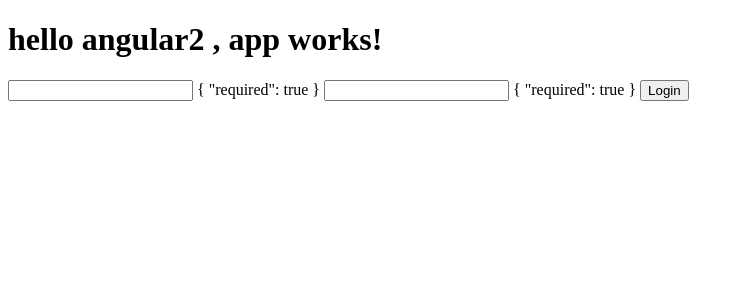
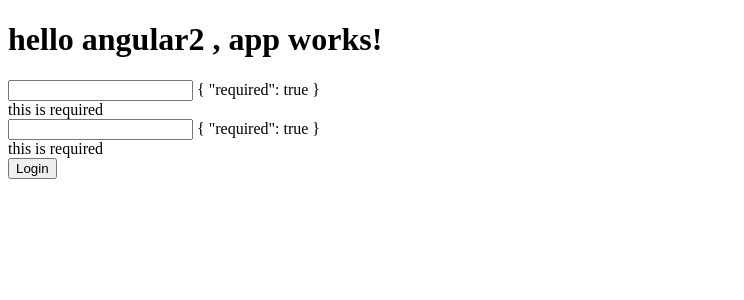
Before and after one commit to Hellowor1d/hello-angular2, an Angular app in the folder hello-angular/: page / in a window 1280 px wide. Shown: the top 300 px of the page, without its empty margins (0-744 px from the left). Built offline with nearby package versions, Linux system fonts and the light colour scheme.

Commit message:
加入表单验证提示信息，友好化

```diff
--- a/hello-angular/src/app/login/login.component.ts
+++ b/hello-angular/src/app/login/login.component.ts
@@ -9,8 +9,11 @@ import { Component, OnInit, Inject } from '@angular/core';
   selector: 'app-login',
   template: `
     <div>
-        <input [(ngModel)]="username" type="text" #usernameRef="ngModel" required> {{usernameRef.errors | json}}
+        <input [(ngModel)]="username" type="text" #usernameRef="ngModel" required minlength="3"> {{usernameRef.errors | json}}
+        <div *ngIf="usernameRef.errors?.required">this is required</div>
+        <div *ngIf="usernameRef.errors?.minlength">should be at least 3 charactors</div>
         <input [(ngModel)]="password" type="password" #passwordRef="ngModel" required> {{passwordRef.errors | json}}
+         <div *ngIf="passwordRef.errors?.required">this is required</div>
         <button (click)="onClick()">Login</button>
     </div>
   `,
```
